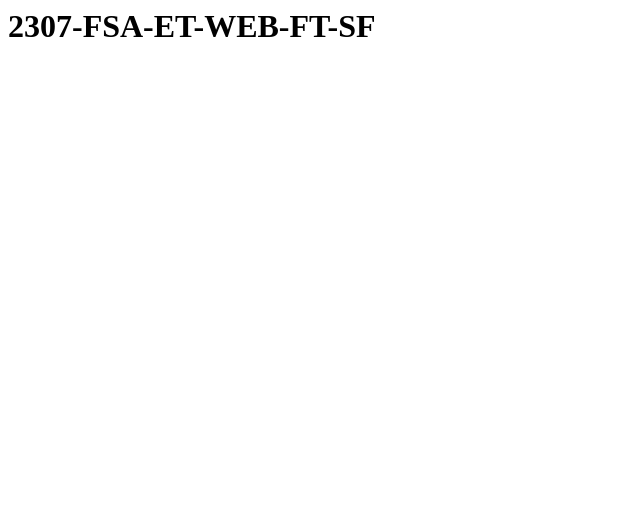
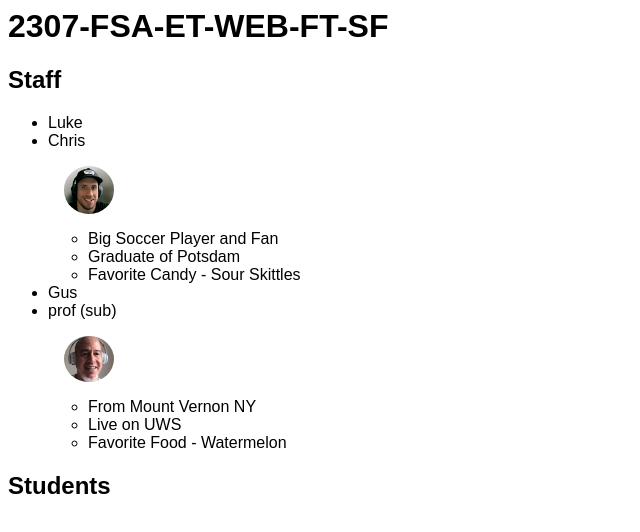
Before and after one commit to ericpkatz/2307-fsa-et-web-ft-sf, a plain HTML site: page index.html in a window 1280 px wide. Shown: the whole page, without its empty margins (0-640 px from the left). Drawn offline with Linux system fonts and the light colour scheme.

Commit message:
added staff section

```diff
--- a/index.html
+++ b/index.html
@@ -1,8 +1,41 @@
 <html>
   <head>
     <title>2307-FSA-ET-WEB-FT-SF</title>
+    <link rel="stylesheet" href="styles.css" />
   </head>
   <body>
     <h1>2307-FSA-ET-WEB-FT-SF</h1>
+    <section>
+      <h2>Staff</h2>
+      <ul>
+        <li>Luke</li>
+        <li>
+          Chris
+          <div>
+            <img src="chris.png" />
+          </div>
+          <ul>
+            <li>Big Soccer Player and Fan</li>
+            <li>Graduate of Potsdam</li>
+            <li>Favorite Candy - Sour Skittles</li>
+          </ul>
+        </li>
+        <li>Gus</li>
+        <li>
+          prof (sub)
+          <div>
+            <img src="prof.png" />
+            <ul>
+              <li>From Mount Vernon NY</li>
+              <li>Live on UWS</li>
+              <li>Favorite Food - Watermelon</li>
+            </ul>
+          </div>
+        </li>
+      </ul>
+    </section>
+    <section>
+      <h2>Students</h2>
+    </section>
   </body>
 </html>
--- a/styles.css
+++ b/styles.css
@@ -0,0 +1,9 @@
+body {
+  font-family: arial;
+}
+
+img {
+  width: 50px;
+  border-radius: 50%;
+  margin: 1rem;
+}
```
Also changed, not shown: chris.png (added), prof.png (added).
